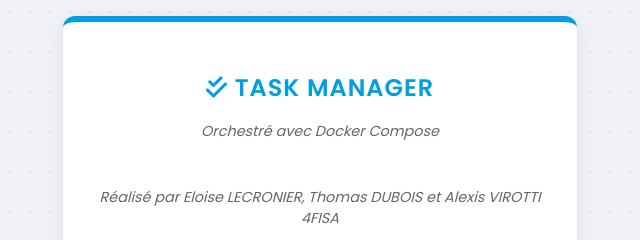
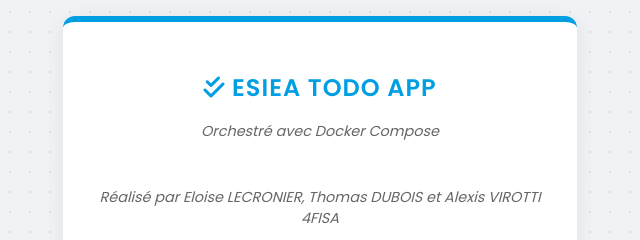
Before and after one commit to eloiselcr/Docker_LAB-Final, a plain HTML site: page frontend/src/index.html in a window 1280 px wide. Shown: the part 198-438 px from the top of the page, 320-960 px from the left. Drawn offline with Linux system fonts and the light colour scheme; no server answers.

Commit message:
Update index.html

```diff
--- a/frontend/src/index.html
+++ b/frontend/src/index.html
@@ -12,7 +12,7 @@
 
     <div class="main-container">
         <header>
-            <h1><i class="fas fa-check-double"></i> Task Manager</h1>
+            <h1><i class="fas fa-check-double"></i> ESIEA Todo App</h1>
             <p>Orchestré avec Docker Compose</p><br>
             <p>Réalisé par Eloise LECRONIER, Thomas DUBOIS et Alexis VIROTTI 4FISA</p>
         </header>
```
